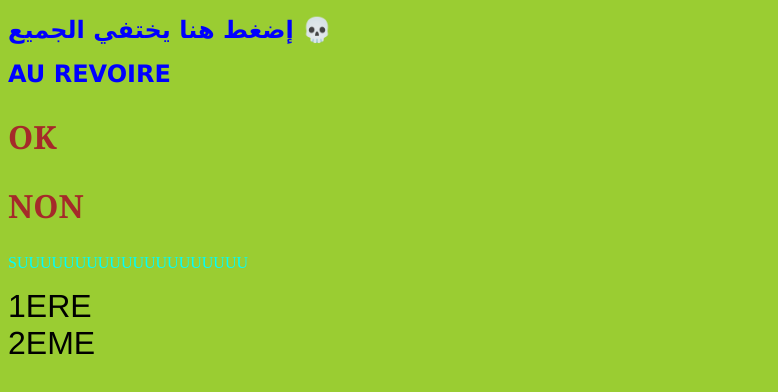
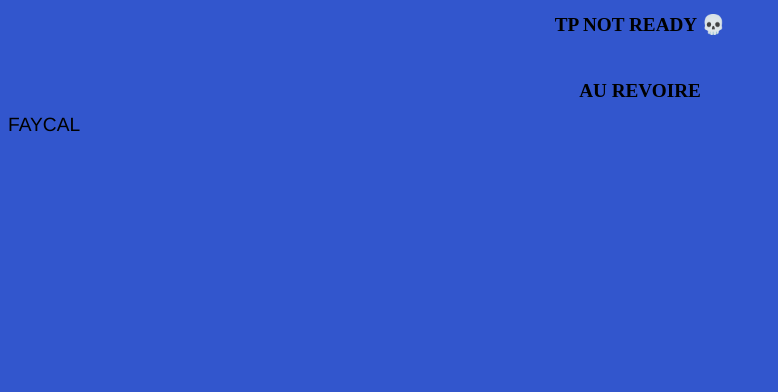
Before and after one commit to 911zaza/ANAS, a plain HTML site: page index.html in a window 1280 px wide. Shown: the whole page, without its empty margins (0-778 px from the left). Drawn offline with Linux system fonts and the light colour scheme.

Commit message:
cpp update

```diff
--- a/index.css
+++ b/index.css
@@ -1,21 +1,15 @@
+
 h1{
-    color:blue;
-    font-family: Verdana, Geneva, Tahoma, sans-serif;
-    font-size: x-large;
-}
-h2{
-    color: brown;
-    font-family: Cambria, Cochin, Georgia, Times, 'Times New Roman', serif;
-    font-size: xx-large;
+    color: black;
+    font-size: larger;
+    text-align: center;
+
 }
 span{
     color: black;
-    font-size: xx-large;
+    font-size: larger;
     font-family: 'Franklin Gothic Medium', 'Arial Narrow', Arial, sans-serif;
 }
 body{
-    background-color: yellowgreen;
+    background-color: rgb(50, 86, 205);
 }
-p{
-    color: aqua;
-}
--- a/index.html
+++ b/index.html
@@ -7,16 +7,12 @@
     <link rel="stylesheet" href="./index.css">
 </head>
 <body>
-    <h1>إضغط هنا يختفي الجميع 💀 </h1>
+    <h1>   TP NOT READY 💀 </h1>
+    <br>
     <h1>AU REVOIRE</h1>
 
-    <h2>OK</h2>
-    <h2>NON</h2>
 
-    <p>SUUUUUUUUUUUUUUUUUUUU</p>
 
-    <span>1ERE</span>
-    <br>
-    <span>2EME</span>
+    <Span>FAYCAL</Span>
 </body>
 </html>
```
